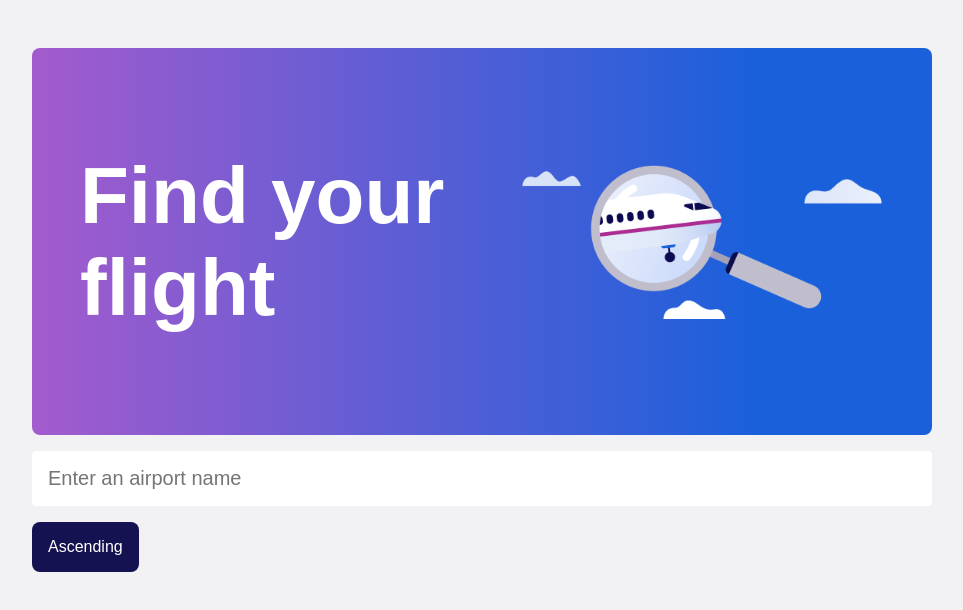
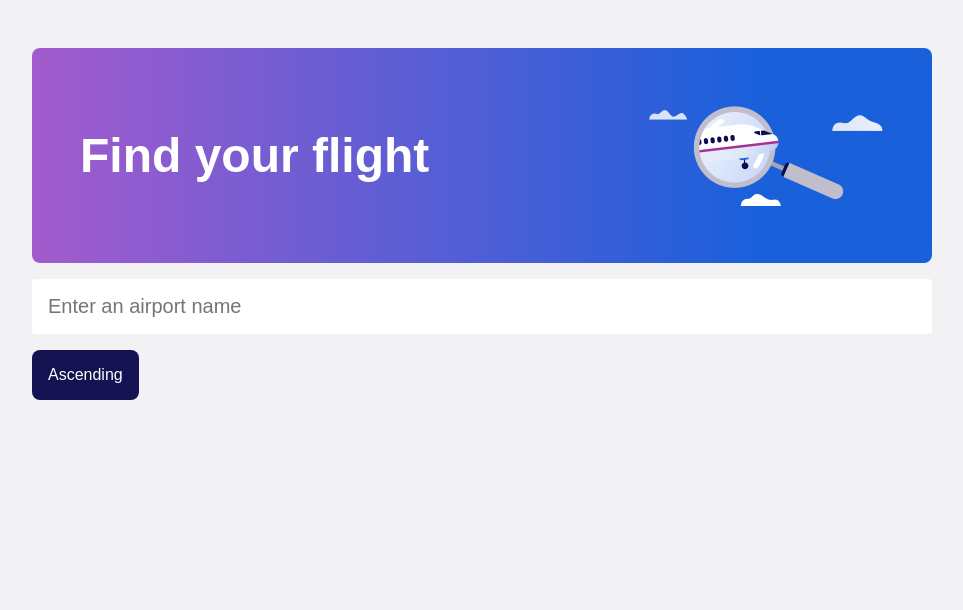
Before and after one commit to lencodes/schiphol-assignment, a React (Vite) app: page / in a window 1280 px wide. Shown: the top 610 px of the page, without its empty margins (158-1121 px from the left). Built offline with nearby package versions, Linux system fonts and the light colour scheme.

Commit message:
CLEANUP small changes

```diff
--- a/src/pages/SearchFlightsPage/SearchFlightsPage.css
+++ b/src/pages/SearchFlightsPage/SearchFlightsPage.css
@@ -18,7 +18,7 @@
   }
 
   img {
-    max-width: 45%;
+    max-height: 100px;
   }
 
   .title {
--- a/src/theme/sizes.css
+++ b/src/theme/sizes.css
@@ -5,7 +5,7 @@
 
   --font-size-sm: 1rem;
   --font-size-md: 1.25rem;
-  --font-size-lg: 5rem;
+  --font-size-lg: 3rem;
 
   --border-radius-sm: 0.25rem;
   --border-radius-md: 0.5rem;
```
